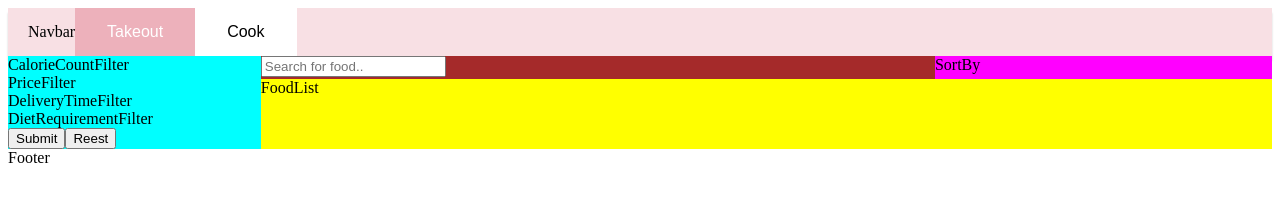
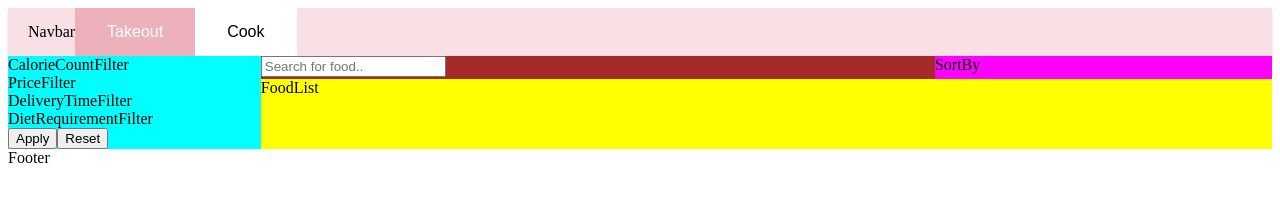
Before and after one commit to UOA-CS732-SE750-Students-2024/project-group-playful-penguins, a React (Vite) app in the folder frontend/: page /home in a window 1280 px wide. Shown: the top 218 px of the page. Built offline with nearby package versions, Linux system fonts and the light colour scheme.

Commit message:
PPENG 16: Fix typo.

```diff
--- a/frontend/src/components/FilterPanel/FilterPanel.jsx
+++ b/frontend/src/components/FilterPanel/FilterPanel.jsx
@@ -26,8 +26,8 @@ export function FilterPanel() {
       )}
       <DietRequirementFilter />
       <div>
-        <button>Submit</button>
-        <button>Reest</button>
+        <button>Apply</button>
+        <button>Reset</button>
       </div>
     </div>
   );
```
